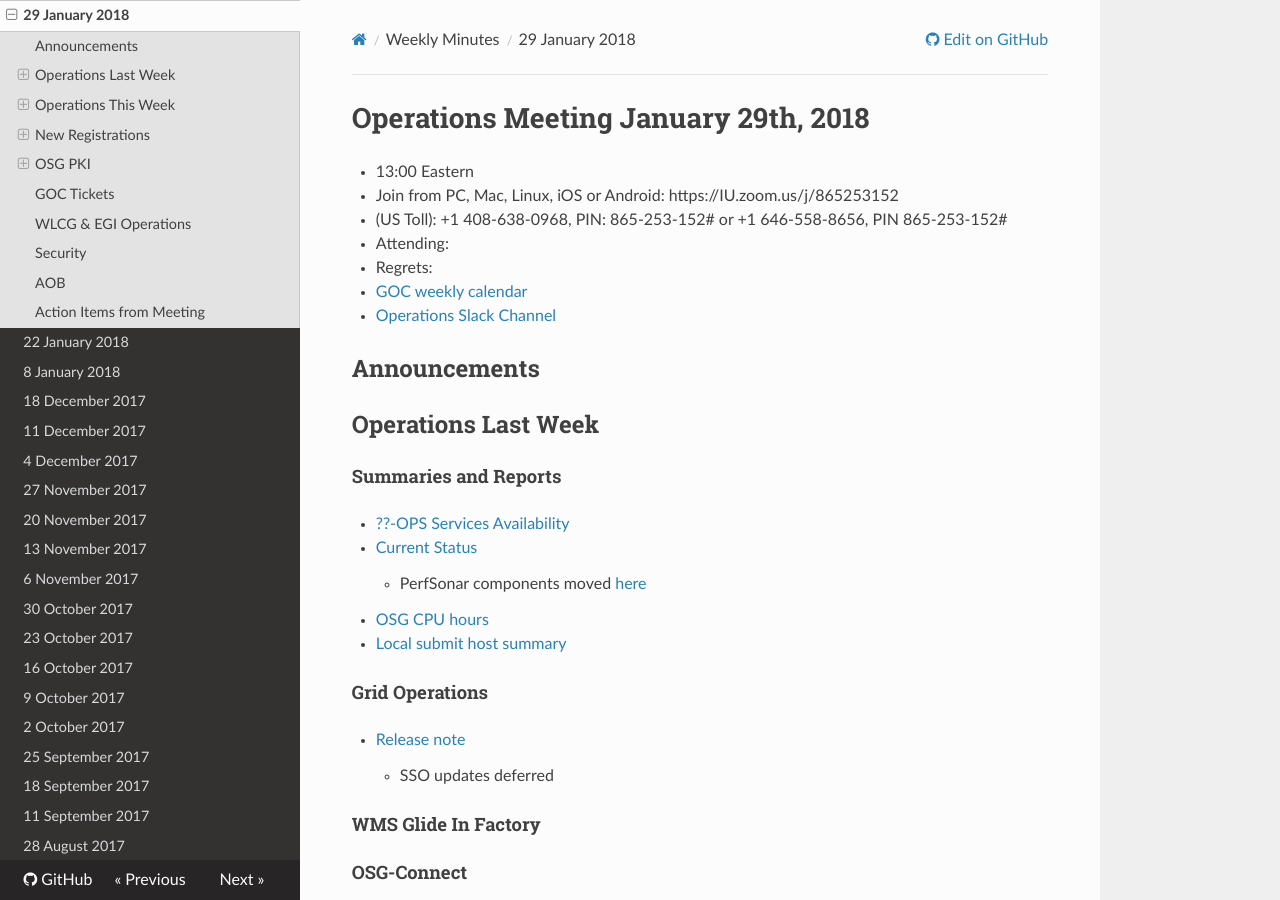
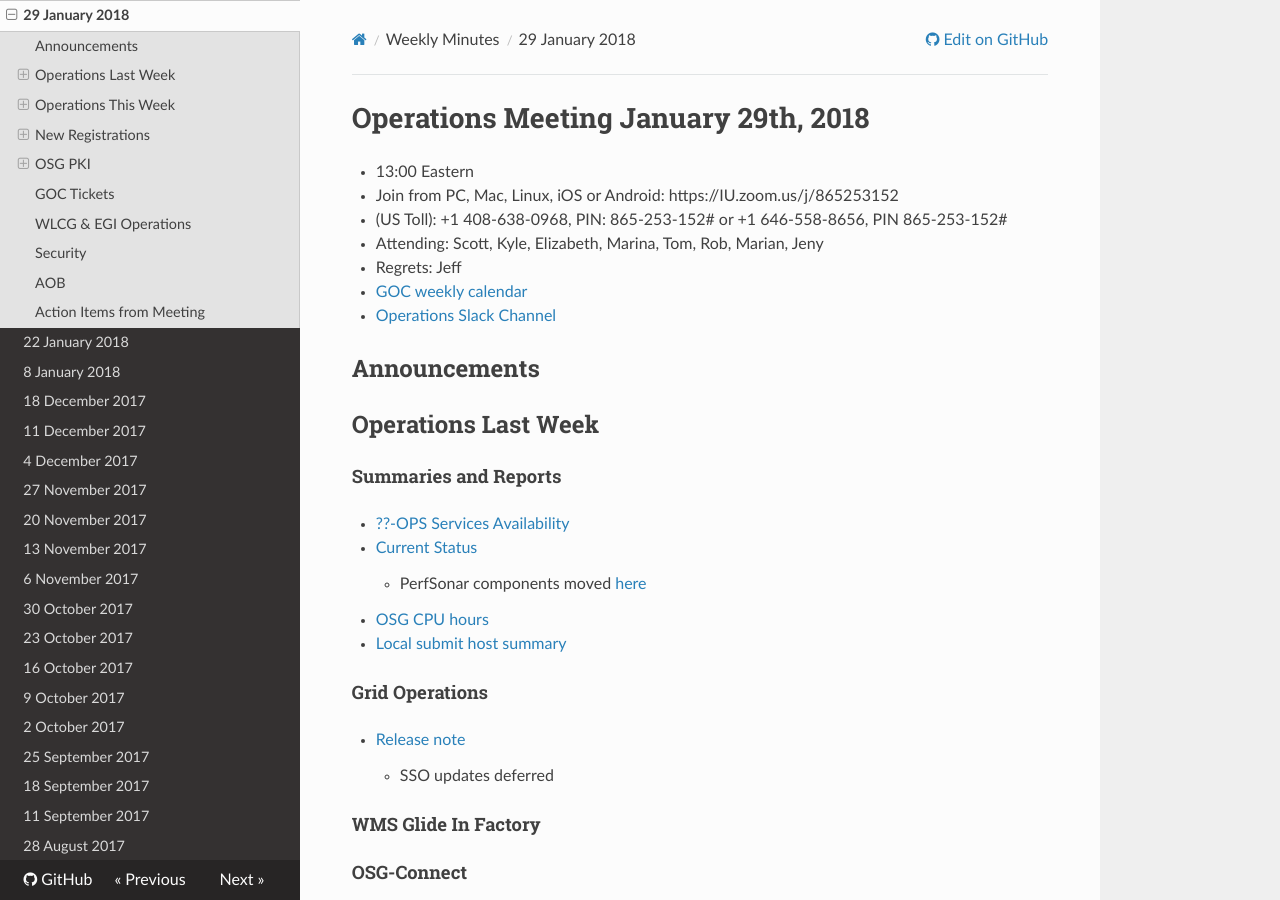
Before and after one commit to osg-htc/operations, an MkDocs documentation site: the page built from docs/WeeklyMinutes/29Jan2018.md, in a window 1280 px wide and 900 px high. Built offline with MkDocs 1.6.1, drawn with Linux system fonts in a browser that asks for light colours; nearby versions of some CDN libraries; old or Windows-style settings are respelled for this version of MkDocs.

Commit message:
Update 29Jan2018.md

```diff
--- a/docs/WeeklyMinutes/29Jan2018.md
+++ b/docs/WeeklyMinutes/29Jan2018.md
@@ -2,13 +2,12 @@
    * 13:00 Eastern
    * Join from PC, Mac, Linux, iOS or Android: https://IU.zoom.us/j/865253152
    * (US Toll): +1 408-638-0968, PIN: 865-253-152# or +1 646-558-8656, PIN 865-253-152#
-   * Attending:
-   * Regrets:
+   * Attending: Scott, Kyle, Elizabeth, Marina, Tom, Rob, Marian, Jeny
+   * Regrets: Jeff
    * [GOC weekly calendar](http://www.google.com/calendar/embed?src=c1htpcfoe6btrtc7n3uddg8mvs%40group.calendar.google.com&ctz=America/New_York)
    * [Operations Slack Channel](https://opensciencegrid.slack.com/messages/C5GAYBGA0/)
 
 ## Announcements
-
 
 ## Operations Last Week
 #### Summaries and Reports
```
